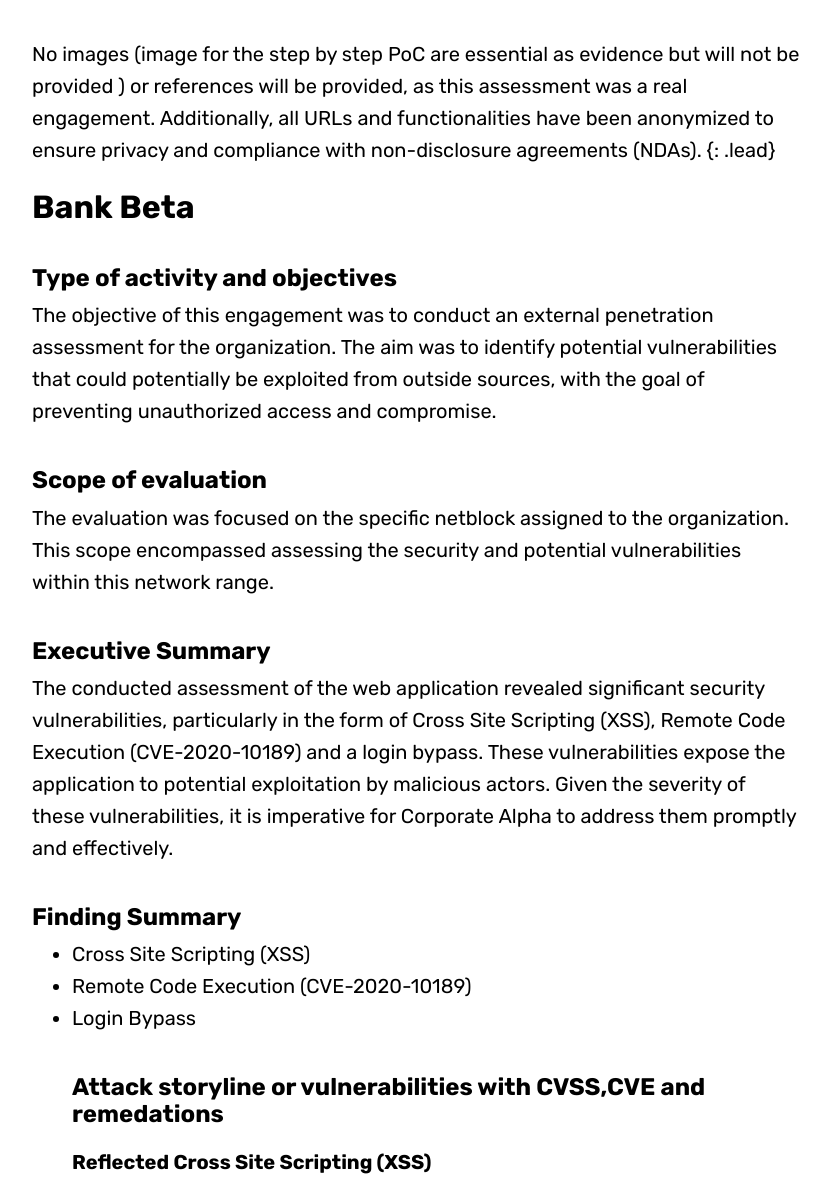
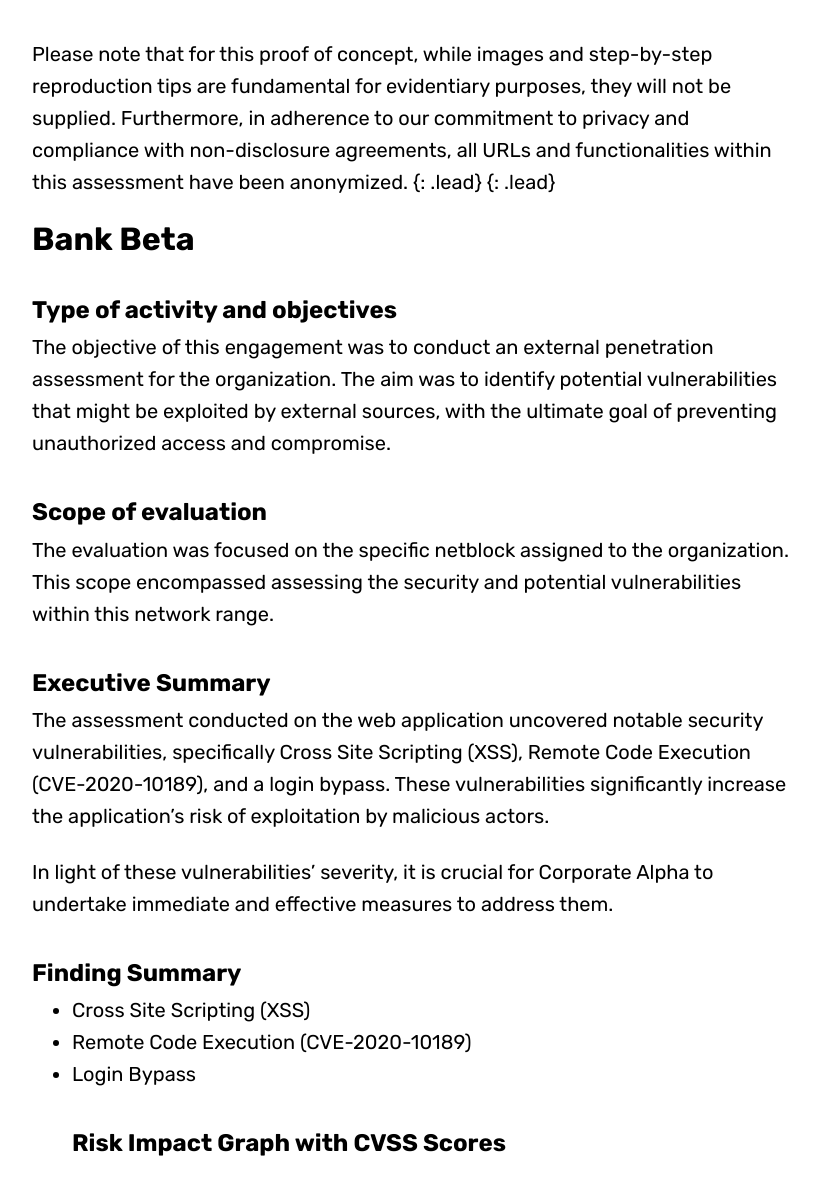
Before and after one commit to blitz0p3rations/blitz0p3rations.github.io, a Jekyll site: the page built from _posts/2021-12-09-Bank-Beta.md, in a window 1280 px wide and 1400 px high, scrolled down 768 px. Shown: the part 218-1395 px from the top of the window, without its empty margins (224-1054 px from the left). Built offline with Jekyll 4.4.1, drawn with Linux system fonts in a browser that asks for light colours; some web fonts are replaced; some of the changed text lies outside the part shown; grey boxes are pictures that could not be loaded.

Commit message:
Update 2021-12-09-Bank-Beta.md

```diff
--- a/_posts/2021-12-09-Bank-Beta.md
+++ b/_posts/2021-12-09-Bank-Beta.md
@@ -3,29 +3,37 @@
 title: 'Bank Beta External PT'
 tags:
  - web
- - real-engagement
+ - real-activity
 hero: https://images.unsplash.com/photo-1501167786227-4cba60f6d58f?ixlib=rb-4.0.3&ixid=M3wxMjA3fDB8MHxzZWFyY2h8Mnx8YmFua3xlbnwwfHwwfHx8MA%3D%3D&auto=format&fit=crop&w=400&q=60
 overlay: red
 ---
 
-No images (image for the step by step PoC are essential as evidence but will not be provided
-) or references will be provided, as this assessment was a real engagement. Additionally, all URLs and functionalities have been anonymized to ensure privacy and compliance with non-disclosure agreements (NDAs). {: .lead} <!--break-->
+Please note that for this proof of concept, while images and step-by-step reproduction tips are fundamental for evidentiary purposes, they will not be supplied. Furthermore, in adherence to our commitment to privacy and compliance with non-disclosure agreements, all URLs and functionalities within this assessment have been anonymized. {: .lead}
+ {: .lead} <!--break-->
 
 # Bank Beta
 
 ## Type of activity and objectives
-The objective of this engagement was to conduct an external penetration assessment for the organization. The aim was to identify potential vulnerabilities that could potentially be exploited from outside sources, with the goal of preventing unauthorized access and compromise.
+The objective of this engagement was to conduct an external penetration assessment for the organization. The aim was to identify potential vulnerabilities that might be exploited by external sources, with the ultimate goal of preventing unauthorized access and compromise.
 ## Scope of evaluation
 The evaluation was focused on the specific netblock assigned to the organization. This scope encompassed assessing the security and potential vulnerabilities within this network range.
 ## Executive Summary
-The conducted assessment of the web application revealed significant security vulnerabilities, particularly in the form of Cross Site Scripting (XSS), Remote Code Execution (CVE-2020-10189) and a login bypass.
-These vulnerabilities expose the application to potential exploitation by malicious actors.
-Given the severity of these vulnerabilities, it is imperative for Corporate Alpha to address them promptly and effectively.
+The assessment conducted on the web application uncovered notable security vulnerabilities, specifically Cross Site Scripting (XSS), Remote Code Execution (CVE-2020-10189), and a login bypass. These vulnerabilities significantly increase the application's risk of exploitation by malicious actors.
+
+In light of these vulnerabilities' severity, it is crucial for Corporate Alpha to undertake immediate and effective measures to address them.
 ## Finding Summary
 - Cross Site Scripting (XSS)
 - Remote Code Execution (CVE-2020-10189)
 - Login Bypass
-## Attack storyline or vulnerabilities with CVSS,CVE and remedations
+## Risk Impact Graph with CVSS Scores
+
+![](https://raw.githubusercontent.com/blitz0p3rations/blitz0p3rations.github.io/master/uploads/lau1.png)
+
+## Vulnerability Types Distribution
+
+![](https://raw.githubusercontent.com/blitz0p3rations/blitz0p3rations.github.io/master/uploads/lau2.png)
+
+## Attack storyline and findings
 ### Reflected Cross Site Scripting (XSS)
 - CVSS Vector: CVSS:3.1/AV:N/AC:L/PR:N/UI:R/S:C/C:L/I:L/A:N
 #### Proof of Concept (PoC)
```
